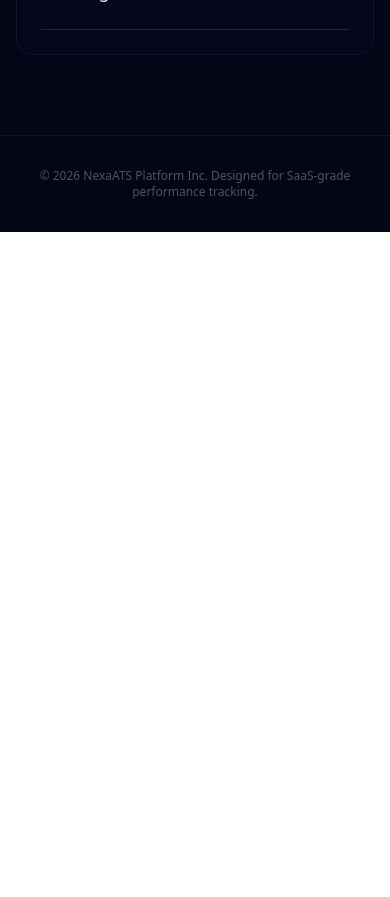
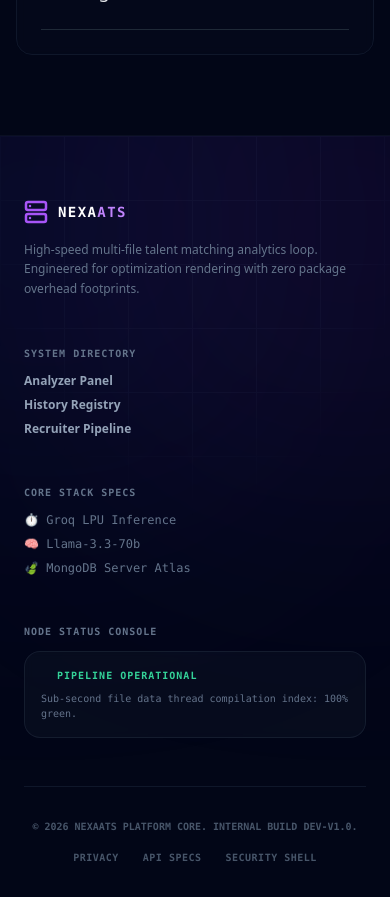
Before and after one commit to NidhiSingh740/NexaATS, a React (Create React App) app in the folder client/: page / in a window 390 px wide. Shown: the part 6240-7137 px from the top of the page. Before the commit the page ends 6472 px from the top, so only its background shows below. Built offline with nearby package versions, Linux system fonts and the light colour scheme.

Commit message:
enhanced footer section

```diff
--- a/client/src/App.js
+++ b/client/src/App.js
@@ -34,19 +34,23 @@ function PageContainer() {
   return (
     <div className="min-h-screen flex flex-col bg-slate-950 text-white font-sans overflow-x-hidden relative selection:bg-purple-500 selection:text-white">
 
+      {/* Background Ambient Gradient Glow */}
       {!showSidebarLayout && (
         <div className="absolute top-0 left-1/2 -translate-x-1/2 w-full max-w-7xl h-[600px] bg-gradient-to-b from-purple-900/20 via-indigo-900/10 to-transparent blur-3xl pointer-events-none z-0" />
       )}
 
+      {/* Conditional Navbar vs Sidebar Layout Selection */}
       {!showSidebarLayout ? (
         <Navbar />
       ) : (
         <Sidebar isCollapsed={sidebarCollapsed} setIsCollapsed={setSidebarCollapsed} />
       )}
 
+      {/* Main App Workspace Channels */}
       <main className={`flex-grow relative z-10 transition-all duration-300 ${showSidebarLayout ? (sidebarCollapsed ? 'pl-20 pt-6' : 'pl-64 pt-6') : ''}`}>
         <Routes>
 
+          {/* Public Hero Landing Components Node */}
           <Route path="/" element={
             <>
               <Hero />
@@ -62,11 +66,11 @@ function PageContainer() {
           <Route path="/login" element={<Login />} />
           <Route path="/signup" element={<Signup />} />
 
+          {/* Authenticated Workspace Core Panels */}
           <Route path="/dashboard" element={<Dashboard />} />
           <Route path="/analysis" element={<Analysis />} />
           <Route path="/history" element={<History />} />
           <Route path="/recruiter" element={<Recruiter />} />
-
 
           <Route path="/profile" element={
             <div className="p-8 text-left max-w-5xl">
@@ -78,7 +82,11 @@ function PageContainer() {
         </Routes>
       </main>
 
-      {!showSidebarLayout && <Footer />}
+      {/* 🌟 UPDATED: Removed the conditional guard wrapper so the Footer mounts on every single view page.
+          We wrap it in a dynamic container div so it shifts right to stay aligned when the sidebar layout is active! */}
+      <div className={`transition-all duration-300 relative z-10 ${showSidebarLayout ? (sidebarCollapsed ? 'pl-20' : 'pl-64') : ''}`}>
+        <Footer />
+      </div>
 
     </div>
   );
--- a/client/src/components/Footer.js
+++ b/client/src/components/Footer.js
@@ -1,11 +1,88 @@
-
-
 import React from 'react';
+import { Link } from 'react-router-dom';
 
 export default function Footer() {
   return (
-    <footer className="border-t border-slate-900 py-8 text-center text-xs text-gray-600 px-4 w-full bg-slate-950">
-      &copy; {new Date().getFullYear()} NexaATS Platform Inc. Designed for SaaS-grade performance tracking.
+    <footer className="relative bg-slate-950 border-t border-slate-900/60 pt-16 pb-8 overflow-hidden text-left text-slate-400">
+
+      {/* 🔮 CRAZY UI: Tech Grid Mesh + Neon Cyberpunk Background Glows */}
+      <div className="absolute inset-0 bg-[linear-gradient(to_right,#0f172a_1px,transparent_1px),linear-gradient(to_bottom,#0f172a_1px,transparent_1px)] bg-[size:4rem_4rem] [mask-image:radial-gradient(ellipse_60%_50%_at_50%_0%,#000_70%,transparent_100%)] opacity-40 pointer-events-none" />
+      <div className="absolute -top-40 left-1/4 w-[500px] h-[500px] bg-purple-600/10 blur-[140px] rounded-full pointer-events-none" />
+      <div className="absolute -top-40 right-1/4 w-[500px] h-[500px] bg-indigo-600/10 blur-[140px] rounded-full pointer-events-none" />
+
+      <div className="max-w-6xl mx-auto px-6 relative z-10">
+
+        {/* INTERACTIVE NAVIGATION CARDS GRID */}
+        <div className="grid grid-cols-1 md:grid-cols-2 lg:grid-cols-4 gap-12 pb-12 border-b border-slate-900">
+
+          {/* COLUMN 1: NEXA PLATFORM CONSOLE BRANDING */}
+          <div className="space-y-4">
+            <div className="flex items-center gap-2.5">
+              {/* Native Embedded SVG Icon Core Component */}
+              <svg className="w-6 h-6 text-purple-500" viewBox="0 0 24 24" fill="none" stroke="currentColor" strokeWidth="2.5" strokeLinecap="round" strokeLinejoin="round">
+                <rect x="2" y="2" width="20" height="8" rx="2" ry="2" />
+                <rect x="2" y="14" width="20" height="8" rx="2" ry="2" />
+                <line x1="6" y1="6" x2="6.01" y2="6" />
+                <line x1="6" y1="18" x2="6.01" y2="18" />
+              </svg>
+              <span className="text-sm font-black tracking-widest text-white uppercase font-mono">
+                NEXA<span className="text-purple-400">ATS</span>
+              </span>
+            </div>
+            <p className="text-xs text-slate-500 leading-relaxed">
+              High-speed multi-file talent matching analytics loop. Engineered for optimization rendering with zero package overhead footprints.
+            </p>
+          </div>
+
+          {/* COLUMN 2: INTERNAL PLATFORM ENDPOINTS */}
+          <div className="space-y-3">
+            <h4 className="text-[10px] font-black uppercase tracking-widest text-slate-500 font-mono">System Directory</h4>
+            <ul className="space-y-2 text-xs font-semibold">
+              <li><Link to="/dashboard" className="hover:text-purple-400 transition-colors">Analyzer Panel</Link></li>
+              <li><Link to="/history" className="hover:text-purple-400 transition-colors">History Registry</Link></li>
+              <li><Link to="/recruiter" className="hover:text-purple-400 transition-colors">Recruiter Pipeline</Link></li>
+            </ul>
+          </div>
+
+          {/* COLUMN 3: DEPLOYED BACKEND STACK SUMMARY */}
+          <div className="space-y-3">
+            <h4 className="text-[10px] font-black uppercase tracking-widest text-slate-500 font-mono">Core Stack Specs</h4>
+            <ul className="space-y-2 text-xs font-mono text-slate-500">
+              <li className="flex items-center gap-2">⏱️ Groq LPU Inference</li>
+              <li className="flex items-center gap-2">🧠 Llama-3.3-70b</li>
+              <li className="flex items-center gap-2">🍃 MongoDB Server Atlas</li>
+            </ul>
+          </div>
+
+          {/* COLUMN 4: SYSTEM OPERATIONAL STATUS TERMINAL */}
+          <div className="space-y-3">
+            <h4 className="text-[10px] font-black uppercase tracking-widest text-slate-500 font-mono">Node Status console</h4>
+            <div className="p-4 bg-slate-900/40 border border-slate-800/60 rounded-2xl backdrop-blur-sm space-y-2">
+              <div className="flex items-center gap-2">
+                <span className="w-2 h-2 bg-emerald-400 rounded-full animate-ping" />
+                <span className="text-[10px] font-mono font-black text-emerald-400 uppercase tracking-widest">Pipeline Operational</span>
+              </div>
+              <p className="text-[10px] text-slate-500 font-mono leading-normal">
+                Sub-second file data thread compilation index: 100% green.
+              </p>
+            </div>
+          </div>
+
+        </div>
+
+        {/* BOTTOM METADATA BAR */}
+        <div className="pt-8 flex flex-col md:flex-row items-center justify-between gap-4 text-[10px] font-mono font-bold text-slate-600">
+          <div>
+            &copy; {new Date().getFullYear()} NEXAATS PLATFORM CORE. INTERNAL BUILD DEV-V1.0.
+          </div>
+          <div className="flex items-center gap-6 uppercase tracking-wider">
+            <a href="#" className="hover:text-slate-400 transition-all">Privacy</a>
+            <a href="#" className="hover:text-slate-400 transition-all">API Specs</a>
+            <a href="#" className="hover:text-slate-400 transition-all">Security Shell</a>
+          </div>
+        </div>
+
+      </div>
     </footer>
   );
 }
```
